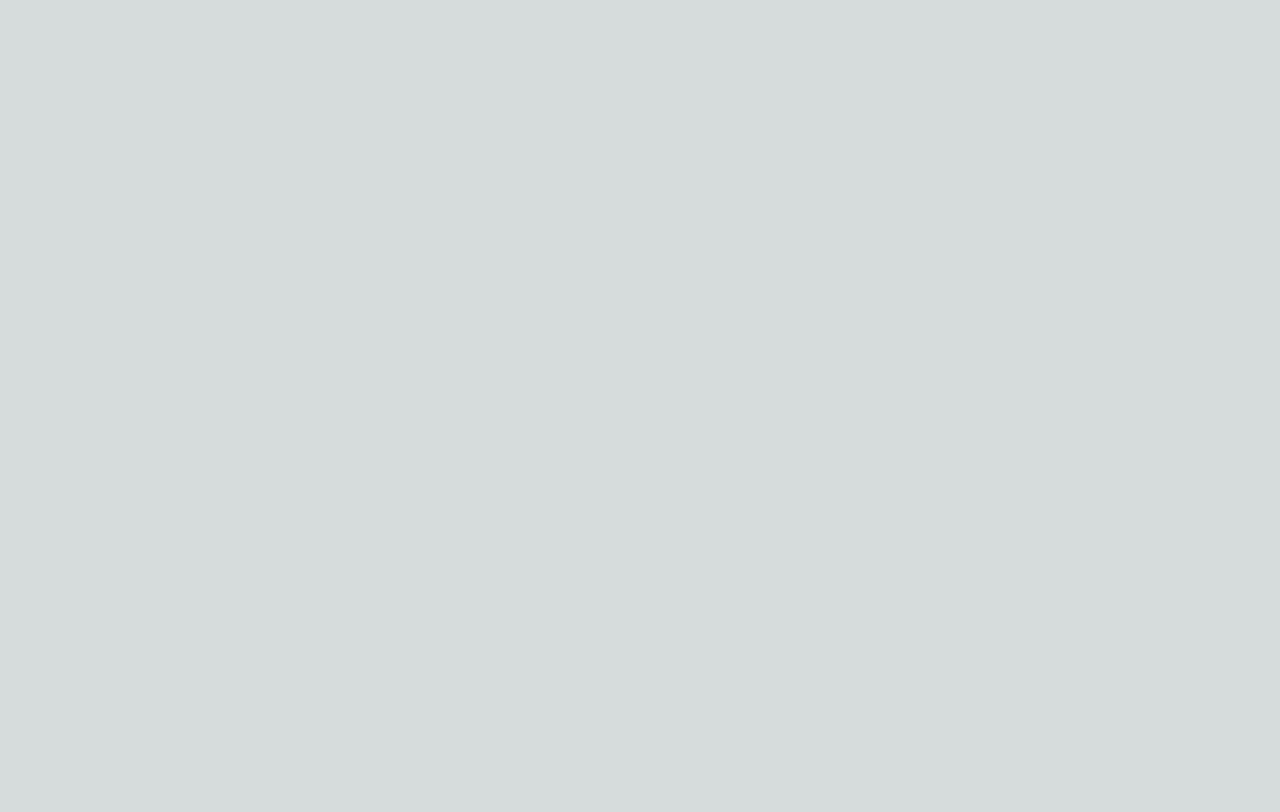
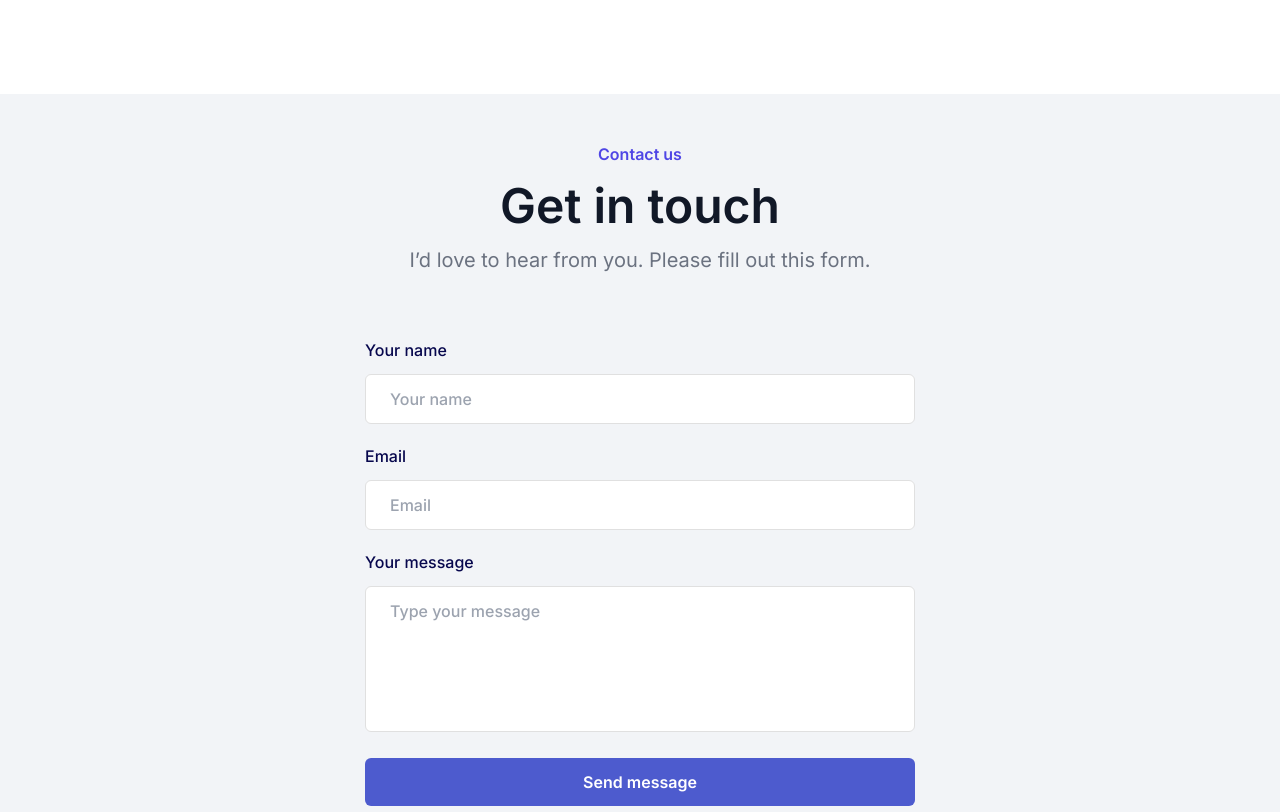
Before and after one commit to KaterinaLupacheva/ramonak.io, a Next.js app: page / in a window 1280 px wide. Shown: the part 3779-4591 px from the top of the page. Before the commit the page ends 3777 px from the top, so only its background shows below. Built offline with nearby package versions, Linux system fonts and the light colour scheme.

Commit message:
Contact form UI added

```diff
--- /dev/null
+++ b/app/components/ContactForm.tsx
@@ -0,0 +1,79 @@
+"use client";
+import { Controller, SubmitHandler, useForm } from "react-hook-form";
+import TextInput from "./TextInput";
+
+export type Inputs = {
+  name: string;
+  email: string;
+  description: string;
+};
+
+export default function ContactForm() {
+  const {
+    register,
+    handleSubmit,
+    watch,
+    control,
+    formState: { errors },
+  } = useForm<Inputs>();
+  console.log("errors", errors);
+  const onSubmit: SubmitHandler<Inputs> = (data) => {
+    console.log(data);
+  };
+
+  return (
+    <div className="flex flex-col items-center justify-center p-12 bg-[#F2F4F7]">
+      <div className="max-w-[53%] flex flex-col items-center text-center pb-16">
+        <h3 className="text-indigo-600 text-base font-semibold">Contact us</h3>
+        <p className="text-gray-900 text-5xl font-semibold font-['Inter'] py-4">
+          Get in touch
+        </p>
+        <p className=" text-gray-500 text-xl font-normal font-['Inter']">
+          I’d love to hear from you. Please fill out this form.
+        </p>
+      </div>
+      <div className="mx-auto w-full max-w-[550px]">
+        <form onSubmit={handleSubmit(onSubmit)}>
+          <TextInput
+            name="name"
+            label="Your name"
+            placeholder="Your name"
+            register={register}
+            isError={!!errors.name}
+          />
+          <TextInput
+            label="Email"
+            placeholder="Email"
+            name="email"
+            type="email"
+            register={register}
+            isError={!!errors.email}
+          />
+          <div className="mb-5">
+            <label
+              htmlFor="message"
+              className="mb-3 block text-base font-medium text-[#07074D]"
+            >
+              Your message
+            </label>
+            <textarea
+              rows={5}
+              placeholder="Type your message"
+              className={`w-full resize-none rounded-md border border-[#e0e0e0] bg-white py-3 px-6 text-base font-medium text-[#6B7280] outline-none focus:border-[#6A64F1] focus:shadow-md ${
+                !!errors.description ? "border-red-500" : ""
+              }`}
+              {...register("description", { required: true })}
+            ></textarea>
+          </div>
+          <div>
+            <input
+              className="w-full hover:shadow-form rounded-md bg-[#4D5BCE] py-3 px-8 text-base font-semibold text-white outline-none"
+              type="submit"
+              value="Send message"
+            />
+          </div>
+        </form>
+      </div>
+    </div>
+  );
+}
--- a/app/components/Portfolio.tsx
+++ b/app/components/Portfolio.tsx
@@ -10,7 +10,7 @@ export default function Portfolio() {
           I am focused on creating beautiful and user friendly applications
           while writing clean code.
         </p>
-        <button className="bg-indigo-600 text-white text-lg font-semibold rounded-lg px-8 py-3 mt-8">
+        <button className="bg-[#4D5BCE] text-white text-lg font-semibold rounded-lg px-8 py-3 mt-8">
           See all works {"->"}
         </button>
       </div>
--- a/app/components/Projects.tsx
+++ b/app/components/Projects.tsx
@@ -2,7 +2,7 @@ import ProjectSection from "./ProjectSection";
 
 export default function Projects() {
   return (
-    <div className="flex flex-col pt-24 bg-white gap-24">
+    <div className="flex flex-col py-24 bg-white gap-24">
       {myProjects.map((section, idx) => (
         <ProjectSection
           key={section.title}
--- /dev/null
+++ b/app/components/TextInput.tsx
@@ -0,0 +1,39 @@
+import { UseFormRegister } from "react-hook-form";
+import { Inputs } from "./ContactForm";
+
+type TextInputProps = {
+  label: string;
+  name: keyof Inputs;
+  placeholder: string;
+  register: UseFormRegister<Inputs>;
+  type?: HTMLInputElement["type"];
+  isError: boolean;
+};
+
+export default function TextInput({
+  label,
+  name,
+  placeholder,
+  register,
+  type = "text",
+  isError,
+}: TextInputProps) {
+  return (
+    <div className="mb-5">
+      <label
+        htmlFor={name}
+        className="mb-3 block text-base font-medium text-[#07074D]"
+      >
+        {label}
+      </label>
+      <input
+        type={type}
+        placeholder={placeholder}
+        className={`w-full rounded-md border border-[#e0e0e0] bg-white py-3 px-6 text-base font-medium text-[#6B7280] outline-none focus:border-[#6A64F1] focus:shadow-md ${
+          isError ? "border-red-500" : ""
+        }`}
+        {...register(name, { required: true })}
+      />
+    </div>
+  );
+}
--- a/app/page.tsx
+++ b/app/page.tsx
@@ -5,6 +5,7 @@ import NiceToMeetYou from "./components/NiceToMeetYou";
 import Technologies from "./components/Technologies";
 import Portfolio from "./components/Portfolio";
 import Projects from "./components/Projects";
+import ContactForm from "./components/ContactForm";
 
 export default function Home() {
   return (
@@ -34,6 +35,7 @@ export default function Home() {
       <Technologies />
       <Portfolio />
       <Projects />
+      <ContactForm />
     </div>
   );
 }
--- a/package.json
+++ b/package.json
@@ -12,7 +12,8 @@
   "dependencies": {
     "next": "^14.1.0",
     "react": "^18.2.0",
-    "react-dom": "^18.2.0"
+    "react-dom": "^18.2.0",
+    "react-hook-form": "^7.50.0"
   },
   "devDependencies": {
     "@types/node": "^20",
```
Also changed, not shown: 1 other file (tests, documents, lock files or other folders).
